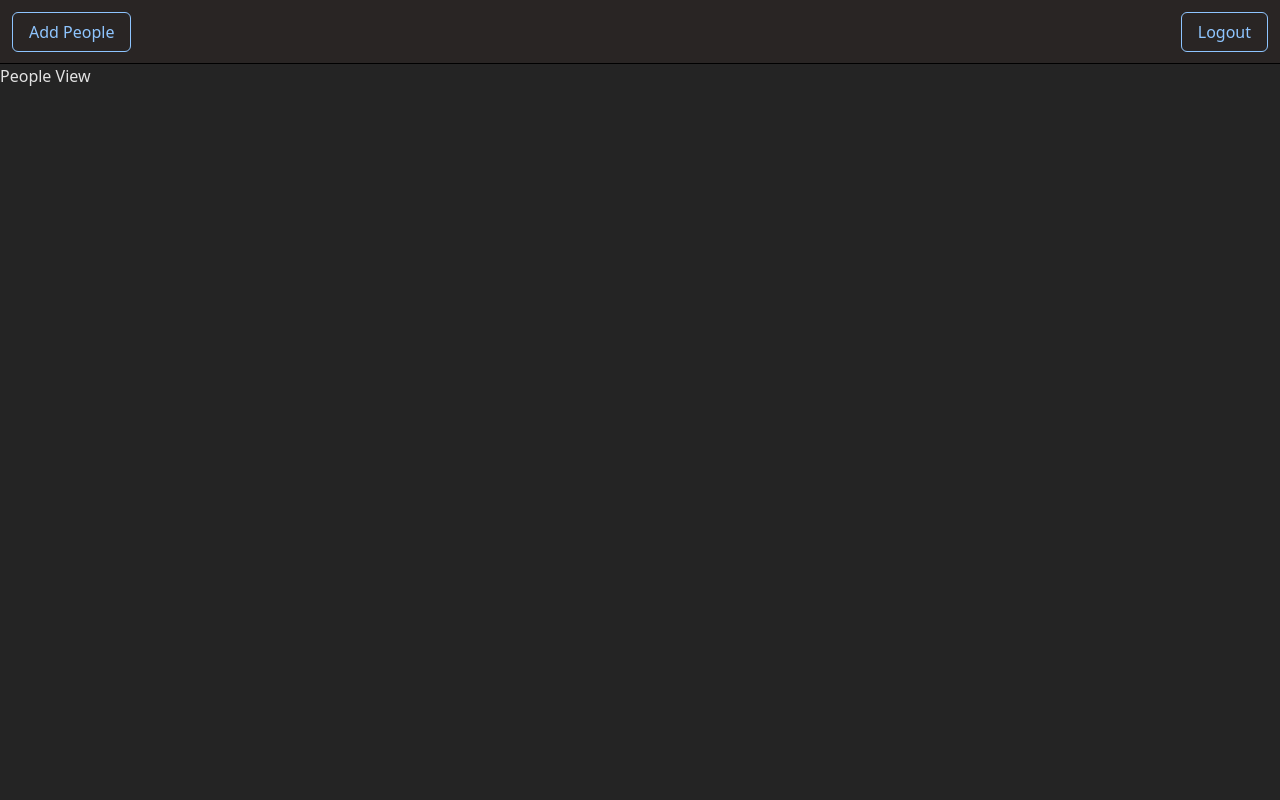
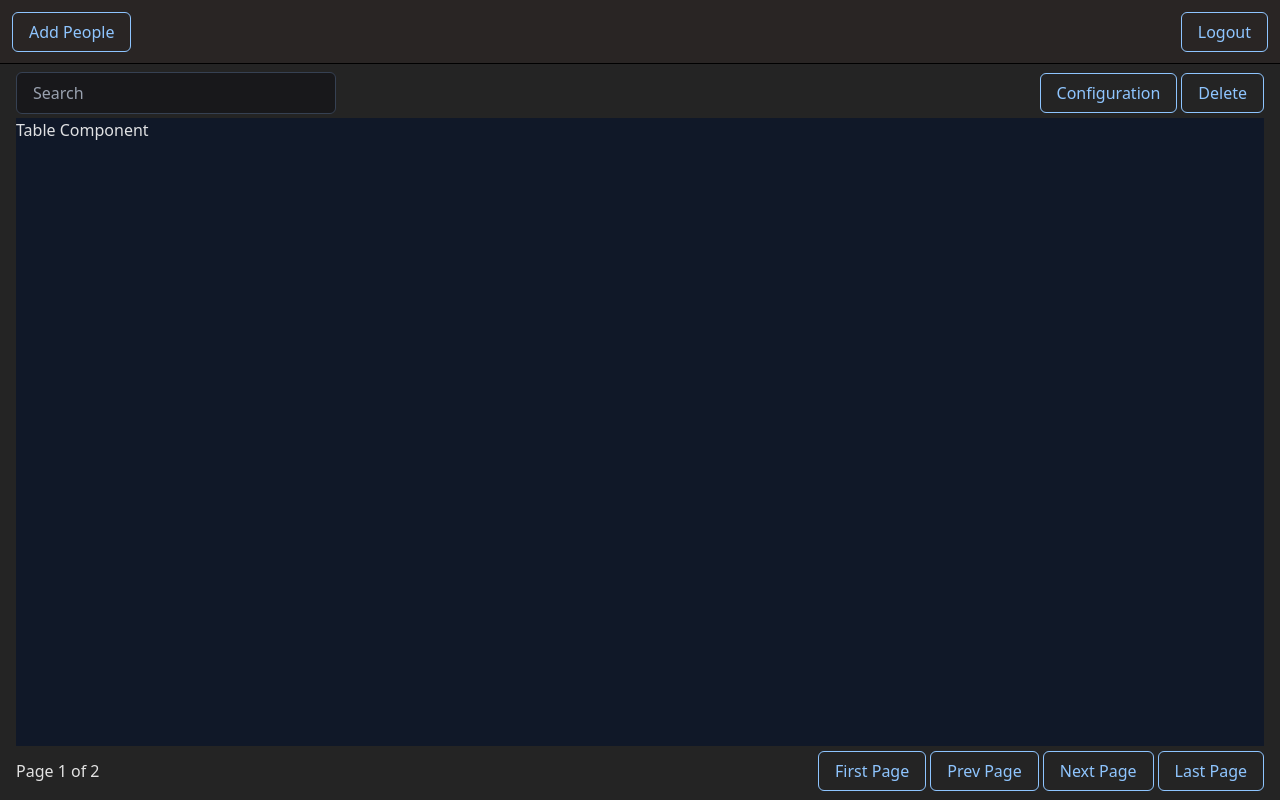
Before and after one commit to frdizon/people-web, a React (Vite) app: page / in a window 1280 px wide. Built offline with nearby package versions, Linux system fonts and the light colour scheme.

Commit message:
Initial Table layout

```diff
--- /dev/null
+++ b/src/components/PeopleTable/PeopleTable.tsx
@@ -0,0 +1,16 @@
+import { type FC } from "react";
+import Toolbar from "./subcomponents/Toolbar";
+import Pagination from "./subcomponents/Pagination";
+import TableComponent from "./subcomponents/TableComponent";
+
+const PeopleTable: FC = () => {
+  return (
+    <div className="h-full flex flex-col px-4 py-2">
+      <Toolbar />
+      <TableComponent />
+      <Pagination />
+    </div>
+  );
+};
+
+export default PeopleTable;
--- /dev/null
+++ b/src/components/PeopleTable/subcomponents/Pagination.tsx
@@ -0,0 +1,18 @@
+import { type FC } from "react";
+import CommonButton from "../../CommonButton/CommonButton";
+
+const Pagination: FC = () => {
+  return (
+    <div className="h-12 flex items-center justify-between">
+      <div className="flex-1 max-w-80">Page 1 of 2</div>
+      <div className="flex gap-1 w-fit">
+        <CommonButton onClick={() => {}}>First Page</CommonButton>
+        <CommonButton onClick={() => {}}>Prev Page</CommonButton>
+        <CommonButton onClick={() => {}}>Next Page</CommonButton>
+        <CommonButton onClick={() => {}}>Last Page</CommonButton>
+      </div>
+    </div>
+  );
+};
+
+export default Pagination;
--- /dev/null
+++ b/src/components/PeopleTable/subcomponents/TableComponent.tsx
@@ -0,0 +1,7 @@
+import { type FC } from "react";
+
+const TableComponent: FC = () => {
+  return <div className="size-full bg-gray-900 my-1">Table Component</div>;
+};
+
+export default TableComponent;
--- /dev/null
+++ b/src/components/PeopleTable/subcomponents/Toolbar.tsx
@@ -0,0 +1,41 @@
+import { useCallback, useState, type ChangeEvent, type FC } from "react";
+import CommonButton from "../../CommonButton/CommonButton";
+
+const Toolbar: FC = () => {
+  const [searchValue, setSearchValue] = useState("");
+
+  const handleConfigure = useCallback(() => {
+    console.log("handleConfigure");
+  }, []);
+
+  const handleDelete = useCallback(() => {
+    console.log("handleDelete");
+  }, []);
+
+  const handleChangeSearchValue = useCallback(
+    (e: ChangeEvent<HTMLInputElement>) => {
+      setSearchValue(e.target.value);
+    },
+    []
+  );
+
+  return (
+    <div className="h-12 flex items-center justify-between">
+      <div className="flex-1 max-w-80">
+        <input
+          className="w-full px-4 py-2 bg-zinc-900 placeholder-gray-400 border border-gray-700 rounded-md focus:outline-none focus:ring-2 focus:ring-blue-500"
+          type="text"
+          value={searchValue}
+          onChange={handleChangeSearchValue}
+          placeholder="Search"
+        />
+      </div>
+      <div className="flex gap-1 w-fit">
+        <CommonButton onClick={handleConfigure}>Configuration</CommonButton>
+        <CommonButton onClick={handleDelete}>Delete</CommonButton>
+      </div>
+    </div>
+  );
+};
+
+export default Toolbar;
--- a/src/views/LoginDialog/LoginDialog.tsx
+++ b/src/views/LoginDialog/LoginDialog.tsx
@@ -1,10 +1,4 @@
-import {
-  useCallback,
-  useState,
-  type ChangeEvent,
-  type FC,
-  type ReactNode,
-} from "react";
+import { useCallback, useState, type ChangeEvent, type FC } from "react";
 import CommonDialog from "../../components/CommonDialog/CommonDialog";
 import CommonButton from "../../components/CommonButton/CommonButton";
 
@@ -40,13 +34,15 @@ const LoginDialog: FC<TLoginDialogProps> = () => {
         <input
           className="w-full px-4 py-2 bg-zinc-900 placeholder-gray-400 border border-gray-700 rounded-md focus:outline-none focus:ring-2 focus:ring-blue-500 my-2 mb-4"
           type="text"
+          value={username}
           onChange={handleChangeUsername}
         />
         Password
         <input
-          onChange={handleChangePassword}
           className="w-full px-4 py-2 bg-zinc-900 placeholder-gray-400 border border-gray-700 rounded-md focus:outline-none focus:ring-2 focus:ring-blue-500 my-2 mb-4"
           type="password"
+          value={password}
+          onChange={handleChangePassword}
         />
         <div className="flex justify-end">
           <CommonButton onClick={handleLogin}>Login</CommonButton>
--- a/src/views/PeopleView/PeopleView.tsx
+++ b/src/views/PeopleView/PeopleView.tsx
@@ -1,6 +1,7 @@
 import { useCallback, type FC } from "react";
 import PageLayout from "../../components/PageLayout/PageLayout";
 import { APPBAR_MENU_BUTTONS } from "./constants";
+import PeopleTable from "../../components/PeopleTable/PeopleTable";
 
 const PeopleView: FC = () => {
   const handleMenuButtonClick = useCallback((clickedButton: string) => {
@@ -17,7 +18,7 @@ const PeopleView: FC = () => {
       onMenuButtonClick={handleMenuButtonClick}
       onLogout={handleLogout}
     >
-      <div>People View</div>
+      <PeopleTable />
     </PageLayout>
   );
 };
```
